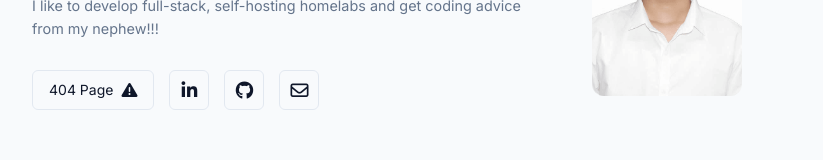
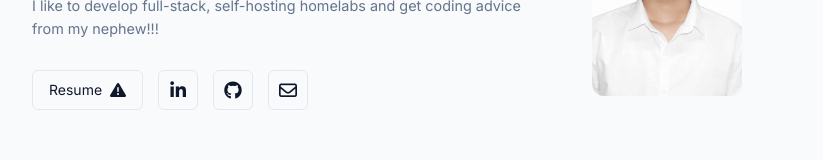
Before and after one commit to VietDSK6/portfolio, a plain HTML site: page index.html in a window 1280 px wide. Shown: the part 305-465 px from the top of the page, without its empty margins (228-1051 px from the left). Drawn offline with Linux system fonts and the light colour scheme.

Commit message:
sua resume

```diff
--- a/index.html
+++ b/index.html
@@ -59,7 +59,7 @@
                 <p class="bio-detail fade-in delay-200">I like to develop full-stack, self-hosting homelabs and get coding advice from my nephew!!!</p>
 
                 <div class="social-links fade-in delay-300">
-                    <a href="404.html" class="btn resume-btn">404 Page <i class="fa-solid fa-exclamation-triangle"></i></a>
+                    <a href="404.html" class="btn resume-btn">Resume <i class="fa-solid fa-exclamation-triangle"></i></a>
                     <a href="https://linkedin.com/in/vietds" class="social-icon"><i class="fa-brands fa-linkedin-in"></i></a>
                     <a href="https://github.com/VietDSK6" class="social-icon"><i class="fa-brands fa-github"></i></a>
                     <a href="mailto:vietdsptit@gmail.com" class="social-icon"><i class="fa-regular fa-envelope"></i></a>
```
